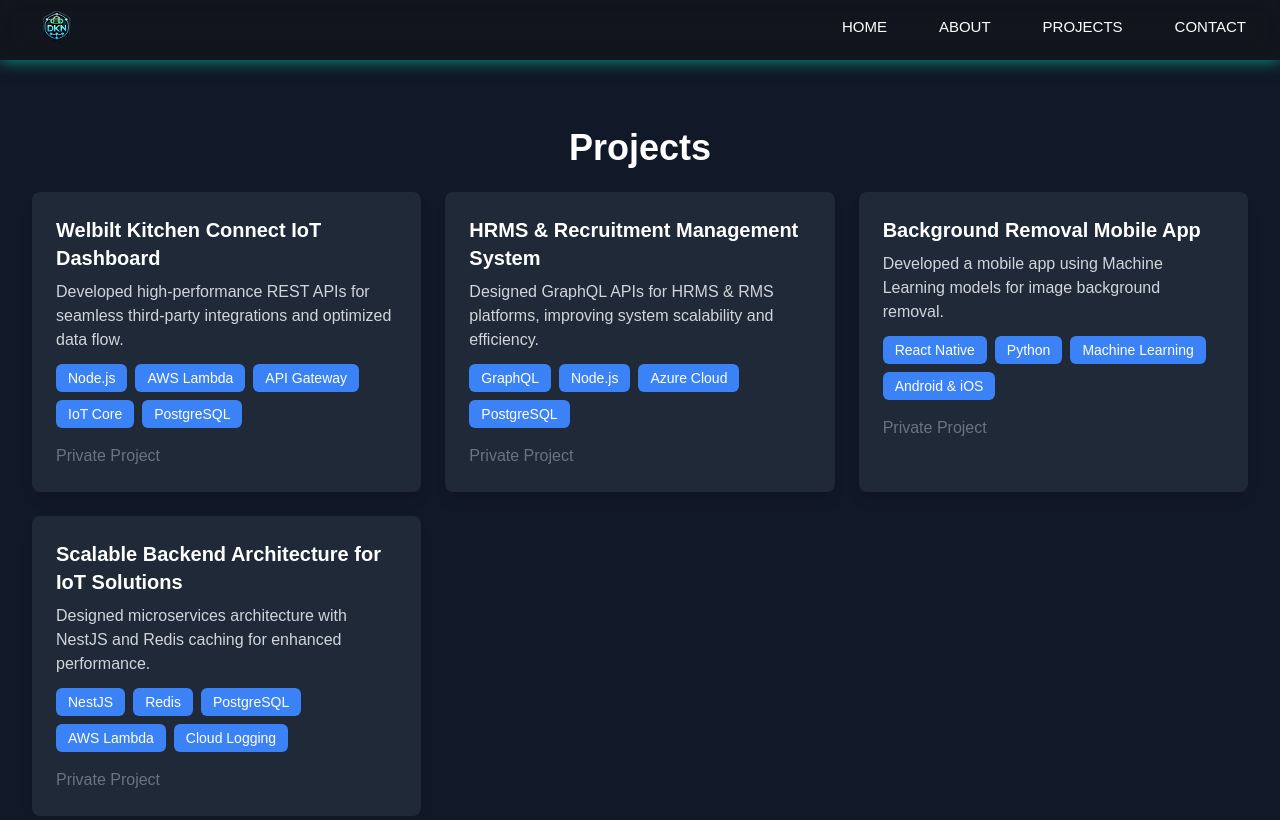
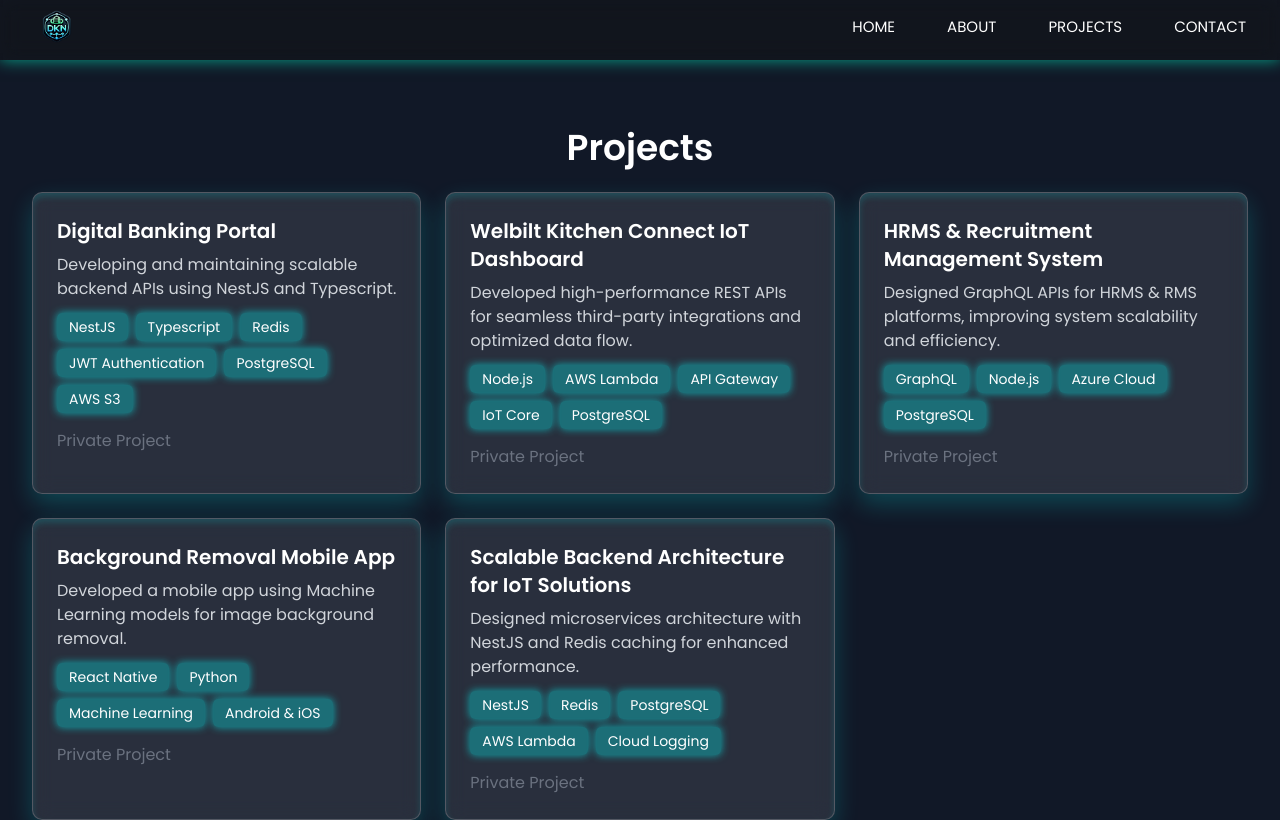
Before and after one commit to kandilidinesh/portfolio-web, a Next.js app: page /projects in a window 1280 px wide. Built offline with nearby package versions, Linux system fonts and the light colour scheme.

Commit message:
Polished Projects Page

```diff
--- a/app/projects/page.js
+++ b/app/projects/page.js
@@ -6,6 +6,20 @@ export const metadata = {
 
 export default function Projects() {
     const projects = [
+        {
+            title: "Digital Banking Portal",
+            description:
+                "Developing and maintaining scalable backend APIs using NestJS and Typescript.",
+            technologies: [
+                "NestJS",
+                "Typescript",
+                "Redis",
+                "JWT Authentication",
+                "PostgreSQL",
+                "AWS S3"
+            ],
+            link: "#" // Private project
+        },
         {
             title: "Welbilt Kitchen Connect IoT Dashboard",
             description:
@@ -55,13 +69,12 @@ export default function Projects() {
 
     return (
         <div className="min-h-screen bg-gray-900 text-white flex flex-col items-center px-8 pt-32">
-            {" "}
             <h1 className="text-4xl font-bold mb-6">Projects</h1>
             <div className="grid gap-6 md:grid-cols-2 lg:grid-cols-3">
                 {projects.map((project, index) => (
                     <div
                         key={index}
-                        className="bg-gray-800 p-6 rounded-lg shadow-lg hover:scale-105 transition-transform">
+                        className="glass-card p-6 rounded-lg shadow-lg hover:scale-105 transition-transform">
                         <h2 className="text-xl font-bold">{project.title}</h2>
                         <p className="mt-2 text-gray-300">
                             {project.description}
@@ -70,7 +83,7 @@ export default function Projects() {
                             {project.technologies.map((tech, i) => (
                                 <span
                                     key={i}
-                                    className="bg-blue-500 px-3 py-1 text-sm rounded-md">
+                                    className="tech-badge px-3 py-1 text-sm rounded-md">
                                     {tech}
                                 </span>
                             ))}
--- a/styles/globals.css
+++ b/styles/globals.css
@@ -1,3 +1,5 @@
+@import url("https://fonts.googleapis.com/css2?family=Orbitron:wght@400;500;700&family=Poppins:wght@300;400;600&family=Raleway:wght@300;400;600&display=swap");
+
 @tailwind base;
 @tailwind components;
 @tailwind utilities;
@@ -6,6 +8,8 @@
     --background: #ffffff;
     --foreground: #171717;
     --neon-blue: #00eaff;
+    --primary-font: "Poppins", sans-serif;
+    --futuristic-font: "Poppins", sans-serif;
 }
 
 @media (prefers-color-scheme: dark) {
@@ -18,13 +22,30 @@
 body {
     color: var(--foreground);
     background: var(--background);
-    font-family: Arial, Helvetica, sans-serif;
+    font-family: var(--primary-font);
 }
 
 /* Prevent unnecessary scroll */
 html,
 body {
     overflow-x: hidden; /* Prevent horizontal scroll */
+}
+
+/* Buttons & Headings */
+h1,
+h2,
+h3,
+h4,
+h5,
+h6 {
+    font-family: var(--futuristic-font);
+    font-weight: 700;
+}
+
+nav a {
+    font-family: var(--futuristic-font);
+    font-weight: 500;
+    text-transform: uppercase;
 }
 
 /* Navbar Styling */
@@ -38,6 +59,7 @@ nav {
     -webkit-backdrop-filter: blur(10px);
     background: rgba(20, 20, 20, 0.2);
     box-shadow: none;
+    font-family: var(--futuristic-font);
 }
 
 nav.scrolled {
@@ -111,3 +133,58 @@ nav:hover {
 .nav-logo:hover {
     transform: scale(1.1);
 }
+
+/* Glassmorphism Card Styling */
+.glass-card {
+    background: rgba(255, 255, 255, 0.1);
+    backdrop-filter: blur(10px);
+    -webkit-backdrop-filter: blur(10px);
+    border-radius: 10px;
+    border: 1px solid rgba(255, 255, 255, 0.2);
+    box-shadow: 0 10px 25px rgba(0, 255, 255, 0.2),
+        0 4px 6px rgba(0, 255, 255, 0.15) inset;
+    transition: transform 0.3s ease, box-shadow 0.3s ease;
+    position: relative;
+    overflow: hidden;
+}
+
+/* 3D Hover Effect */
+.glass-card:hover {
+    transform: translateY(-5px);
+    box-shadow: 0 15px 30px rgba(0, 255, 255, 0.4),
+        0 6px 12px rgba(0, 255, 255, 0.3) inset;
+}
+
+/* Neon Glow Effect */
+.glass-card::before {
+    content: "";
+    position: absolute;
+    top: 0;
+    left: 0;
+    width: 100%;
+    height: 100%;
+    background: linear-gradient(
+        135deg,
+        rgba(0, 255, 255, 0.3),
+        rgba(0, 255, 255, 0)
+    );
+    opacity: 0;
+    transition: opacity 0.3s ease;
+}
+
+.glass-card:hover::before {
+    opacity: 1;
+}
+
+/* Tech Badge Styling */
+.tech-badge {
+    background: rgba(0, 255, 255, 0.3);
+    border-radius: 5px;
+    box-shadow: 0 0 8px rgba(0, 255, 255, 0.6);
+    transition: all 0.3s ease-in-out;
+}
+
+.tech-badge:hover {
+    background: rgba(0, 255, 255, 0.5);
+    box-shadow: 0 0 12px rgba(0, 255, 255, 0.9);
+}
```
